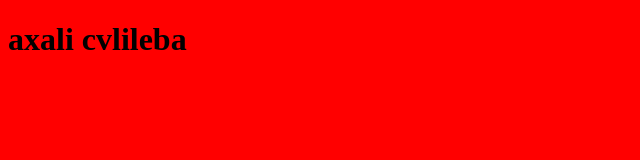
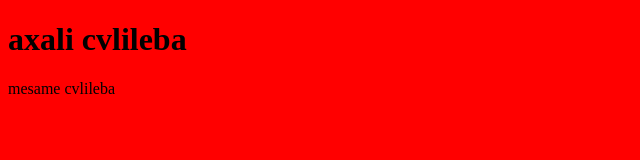
Before and after one commit to mexeshidze/my-project, a plain HTML site: page index.html in a window 1280 px wide. Shown: the whole page, without its empty margins (0-640 px from the left). Drawn offline with Linux system fonts and the light colour scheme.

Commit message:
mesame cvlileba

```diff
--- a/index.html
+++ b/index.html
@@ -8,6 +8,7 @@
 </head>
 <body>
     <h1>axali cvlileba</h1>
+    <p>mesame cvlileba</p>
 
 </body>
 </html>
```
